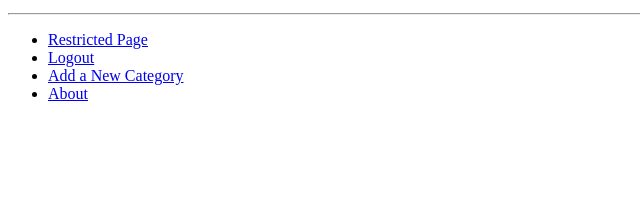
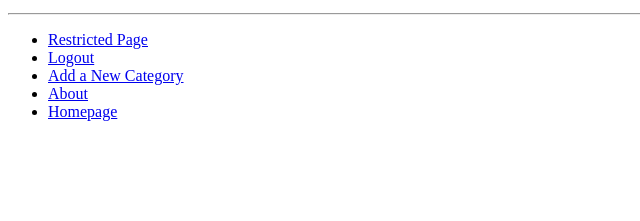
Before and after one commit to ZacharyRSmith/twd, a Django app: page /rango/about/ in a window 1280 px wide. Shown: the part 579-800 px from the top of the page, without its empty margins (0-640 px from the left). Run offline with Django 3.2, Linux system fonts and the light colour scheme; a user stored in the database is signed in.

Commit message:
Add Index/Homepage link to base template.

```diff
--- a/templates/rango/base.html
+++ b/templates/rango/base.html
@@ -25,6 +25,7 @@
                 {% endif %}
 
                 <li><a href="{% url 'about' %}">About</a></li>
+                <li><a href="{% url 'index' %}">Homepage</a></li>
             </ul>
         </div>
     </body>
```
